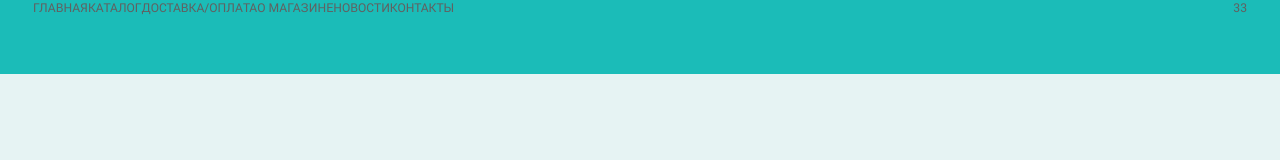
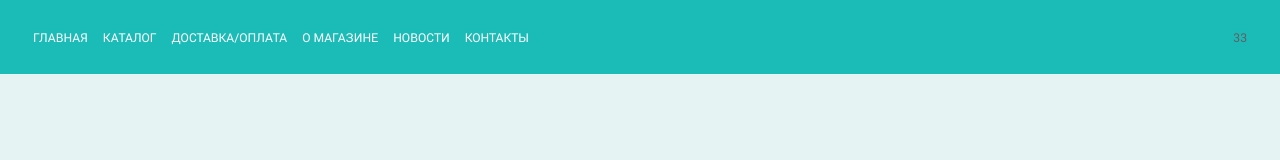
Before and after one commit to kraken1970/E-commerce, a website: page src/index.html in a window 1280 px wide. Drawn offline with Linux system fonts and the light colour scheme.

Commit message:
block1 finish

```diff
--- a/src/assets/styles/main.css
+++ b/src/assets/styles/main.css
@@ -88,10 +88,19 @@ header {
     height: 9.26vh;
 }
 
-.block-none {
-    display: none!important;
+header .wrap {
+  height: inherit;
 }
 
 .color_main {
   background-color: #1bbcb8;
 }
+
+#main_nav a {
+  color: #fff;
+  text-transform: uppercase;
+  padding-right: 1.17vmax;
+  &:hover {
+    text-decoration: underline;
+  }
+}
--- a/src/assets/styles/style.css
+++ b/src/assets/styles/style.css
@@ -649,13 +649,23 @@ header {
     height: 9.26vh;
 }
 
-.block-none {
-    display: none!important;
+header .wrap {
+  height: inherit;
 }
 
 .color_main {
   background-color: #1bbcb8;
 }
+
+#main_nav a {
+  color: #fff;
+  text-transform: uppercase;
+  padding-right: 1.17vmax;
+}
+
+#main_nav a:hover {
+    text-decoration: underline;
+  }
 
 /* Large Devices, Wide Screens */
 
```
